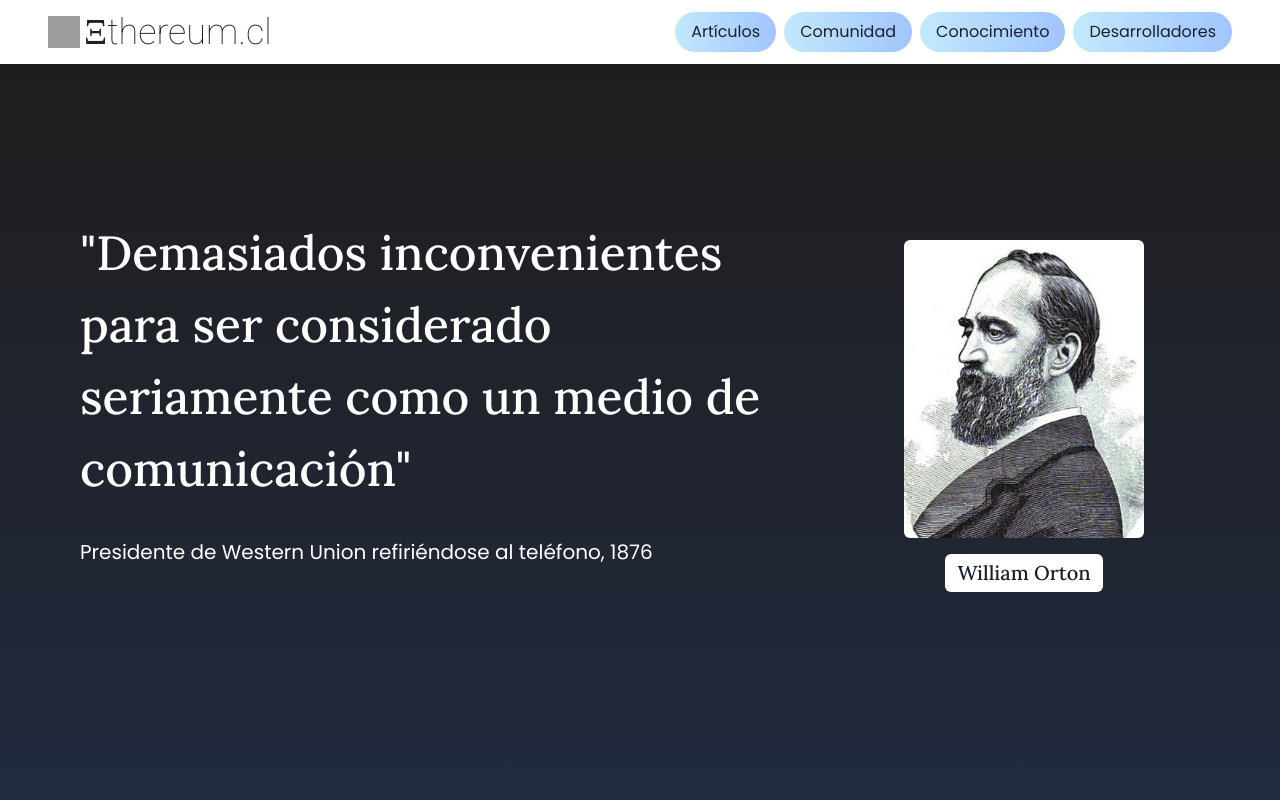
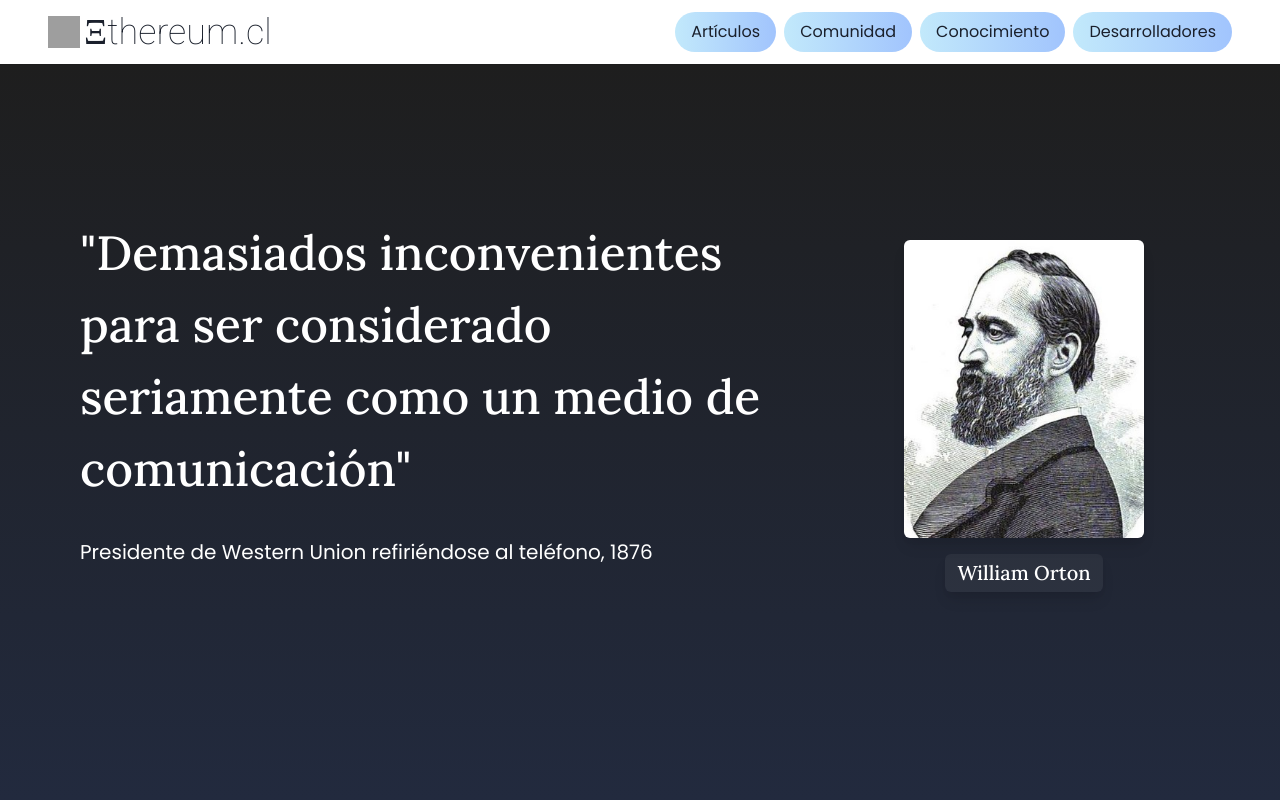
Before and after one commit to natedevxyz/ethereum-cl, a Next.js app: page / in a window 1280 px wide. Shown: the top 800 px of the page. Built offline with nearby package versions, Linux system fonts and the light colour scheme; grey boxes are pictures that could not be loaded; a web font is replaced by a local one.

Commit message:
Modify hero section

```diff
--- a/pages/index.js
+++ b/pages/index.js
@@ -76,18 +76,24 @@
 							maxW={{ base: '10rem', md: '15rem' }}
 							borderRadius="md"
 							mb={4}
+							boxShadow="lg"
 						/>
-						<Text
-							fontWeight={500}
-							fontSize={{ base: 'md', md: 'xl' }}
-							bg="white"
+						<Box
+							bg="rgba(255, 255, 255, 0.05)"
 							borderRadius="md"
 							py={1}
 							px={3}
-							fontFamily="Lora"
+							boxShadow="lg"
 						>
-							William Orton
-						</Text>
+							<Text
+								fontWeight={500}
+								fontSize={{ base: 'md', md: 'xl' }}
+								fontFamily="Lora"
+								color="white"
+							>
+								William Orton
+							</Text>
+						</Box>
 					</Flex>
 				</Flex>
 				<Flex
```
